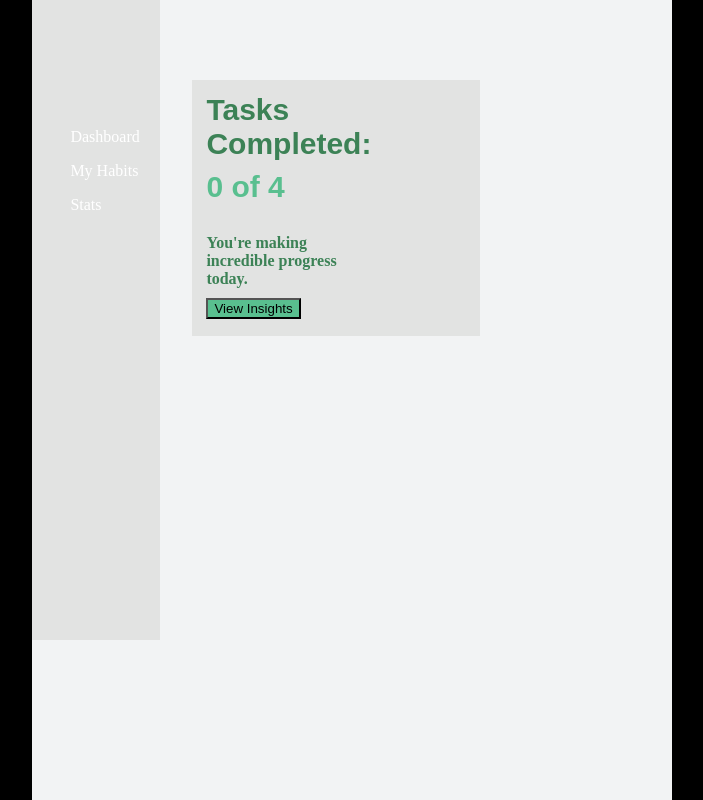
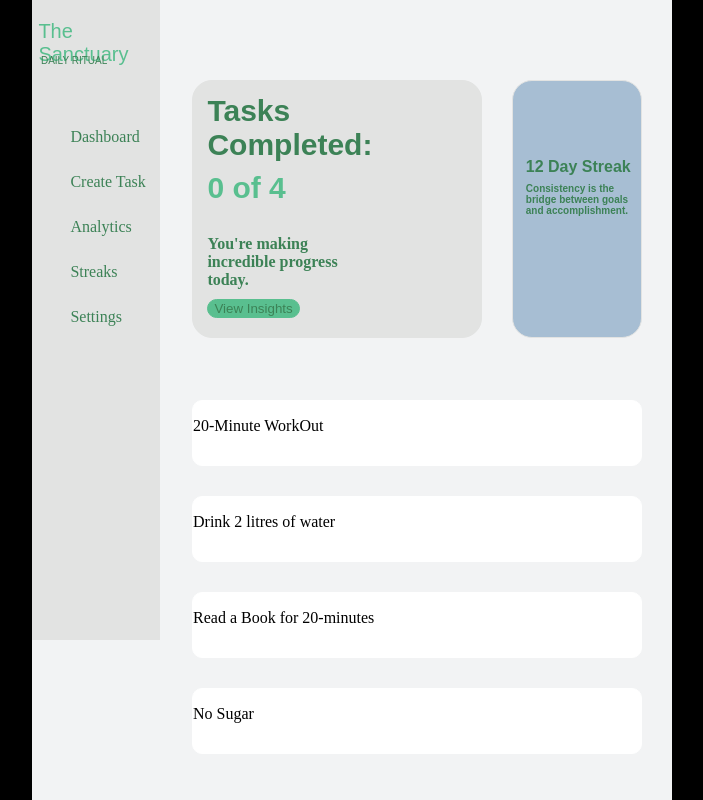
Before and after one commit to danya717/habit_tracker, a Django app: page / in a window 1280 px wide. Shown: the whole page, without its empty margins (288-991 px from the left). Run offline with Django 5.2, Linux system fonts and the light colour scheme.

Commit message:
added styles to dashboard

```diff
--- a/config/urls.py
+++ b/config/urls.py
@@ -16,11 +16,13 @@ Including another URLconf
 """
 from django.contrib import admin
 from django.urls import path
-from habit_tracker.views import habit_tracker, my_habits, top_bar_paths
+from habit_tracker.views import top_bar_paths
 
 urlpatterns = [
     path('admin/', admin.site.urls),
     path('', top_bar_paths, name='Dashboard'),
-    path('my_habits', top_bar_paths, name='My Habits'),
-    path('stats', top_bar_paths, name='Stats'),
+    path('create_task', top_bar_paths, name='Create Task'),
+    path('analytics', top_bar_paths, name='Analytics'),
+    path('streaks', top_bar_paths, name='Streaks'),
+    path('settings', top_bar_paths, name='Settings')
 ]
--- a/habit_tracker/static/css/style.css
+++ b/habit_tracker/static/css/style.css
@@ -9,6 +9,23 @@ body {
     position: absolute;
     left: 25%;
     bottom: 0%;
+}
+
+.pages_title {
+    color: #59bf8f;
+    font-family: sans-serif;
+    font-size: 20px;
+    position: absolute;
+    left: 5%;
+}
+
+.pages_second_title {
+    color: #3c8256;
+    font-family: sans-serif;
+    font-size: 10px;
+    position: absolute;
+    left: 7%;
+    top: 7%;
 }
 
 .menu {
@@ -28,16 +45,17 @@ body {
 }
 
 .menu_path {
-    color: white;
+    color: #3c8256;
     text-decoration: none;
 }
 
 .menu_path:hover {
-    text-decoration: underline;
-    underline-color: blue;
+    color: #59bf8f;
 }
 
 .daily_momentum_square {
+    border: 1px solid #E2E3E2;
+    border-radius: 20px;
     background-color: #E2E3E2;
     width: 45%;
     height: 32%;
@@ -81,9 +99,89 @@ body {
     width: 50%;
 }
 
-.view_insights_button  {
-    background-color: #59bf8f;
+.view_insights_button {
+    border: 1px solid #59BF8F;
+    border-radius: 20px;
+    color: #3c8256;
+    background-color: #59BF8F;
     position: absolute;
     left: 5%;
     top: 85%;
 }
+
+.streak_box {
+    border: 1px solid #E2E3E2;
+    border-radius: 20px;
+    background-color: #A7BED3;
+    position: absolute;
+    width: 20%;
+    height: 32%;
+    left: 75%;
+    top: 10%;
+}
+
+.streak_title {
+    color: #3c8256;
+    font-family: sans-serif;
+    position: absolute;
+    top: 30%;
+    left: 10%;
+}
+
+.streak_description {
+    color: #3c8256;
+    font-size: 10px;
+    font-family: sans-serif;
+    position: absolute;
+    top: 40%;
+    left: 10%;
+}
+
+.tasks {
+    background-color: #F2F3F4;
+    position: absolute;
+    width: 70%;
+    height: 40%;
+    left: 25%;
+    top: 50%;
+}
+
+.task1 {
+    background-color: white;
+    border: 1px solid white;
+    border-radius: 10px;
+    position: absolute;
+    width: 100%;
+    height: 20%;
+}
+.task2 {
+    background-color: white;
+    border: 1px solid white;
+    border-radius: 10px;
+    position: absolute;
+    top: 30%;
+    width: 100%;
+    height: 20%;
+}
+
+
+.task3 {
+    background-color: white;
+    border: 1px solid white;
+    border-radius: 10px;
+    position: absolute;
+    top: 60%;
+    width: 100%;
+    height: 20%;
+}
+
+
+.task4 {
+    background-color: white;
+    border: 1px solid white;
+    border-radius: 10px;
+    position: absolute;
+    top: 90%;
+    width: 100%;
+    height: 20%;
+}
--- a/habit_tracker/templates/base.html
+++ b/habit_tracker/templates/base.html
@@ -8,7 +8,8 @@
 <body>
     <div class="main_page">
         <div class="menu">
-            <p class="main_page_title">{% block page_title %}{% endblock %}</p>
+            <p class="pages_title">The Sanctuary</p>
+            <p class="pages_second_title">DAILY RITUAL</p>
             <div class="menu_paths">
                 {% for path in paths %}
                     <a class="menu_path" href="{% url path %}">{{ path }}</a>
@@ -19,7 +20,7 @@
         {% block daily_momentum %}
         {% endblock %}
 
-        {% block week_days_bar %}
+        {% block streak_box %}
         {% endblock %}
 
         {% block tasks %}
--- a/habit_tracker/templates/habit_tracker.html
+++ b/habit_tracker/templates/habit_tracker.html
@@ -8,3 +8,27 @@
         <button class="view_insights_button">View Insights</button>
     </div>
 {% endblock %}
+
+{% block streak_box %}
+    <div class="streak_box">
+        <b class="streak_title">12 Day Streak</b>
+        <b class="streak_description">Consistency is the bridge between goals and accomplishment.</b>
+    </div>
+{% endblock %}
+
+{% block tasks %}
+    <div class="tasks">
+        <div class="task1">
+            <p class="task1_title">20-Minute WorkOut</p>
+        </div>
+        <div class="task2">
+            <p class="task2_title">Drink 2 litres of water </p>
+        </div>
+        <div class="task3">
+            <p class="task3_title">Read a Book for 20-minutes</p>
+        </div>
+        <div class="task4">
+            <p class="task4_title">No Sugar</p>
+        </div>
+    </div>
+{% endblock %}
--- a/habit_tracker/views.py
+++ b/habit_tracker/views.py
@@ -1,16 +1,10 @@
 from django.shortcuts import render
-
-def habit_tracker(request):
-    return render(request, 'habit_tracker.html')
-
-def my_habits(request):
-    return render(request, 'my_habits.html')
 
 def top_bar_paths(request):
     path = request.path
     path = path.replace('/', '')
     if path == '':
         path = 'habit_tracker'
-    paths = ['Dashboard', 'My Habits', 'Stats']
+    paths = ['Dashboard', 'Create Task', 'Analytics', 'Streaks', 'Settings']
     context = {'paths' : paths}
     return render(request, f'{path}.html', context=context)
```
Also changed, not shown: habit_tracker/templates/create_task.html (added, +9 -0 lines), habit_tracker/templates/my_habits.html (deleted, +0 -23 lines), habit_tracker/templates/settings.html (added, +9 -0 lines), habit_tracker/templates/streaks.html (added, +9 -0 lines), habit_tracker/templates/analytics.html (renamed from habit_tracker/templates/stats.html).
